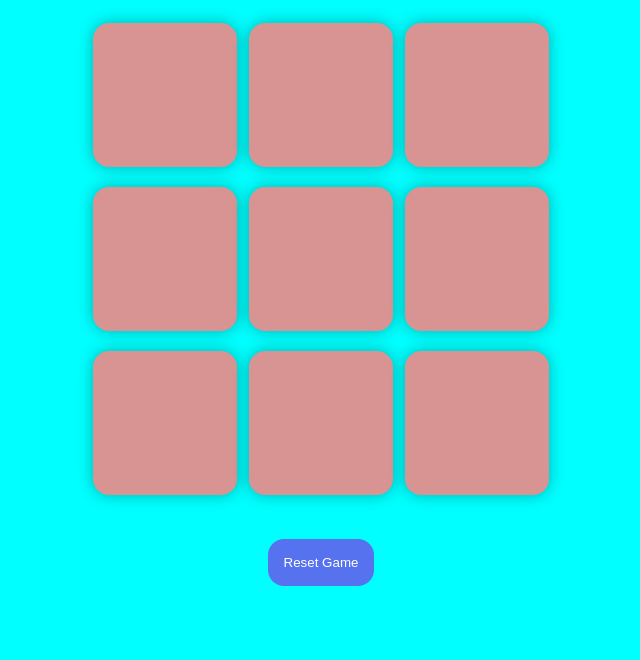
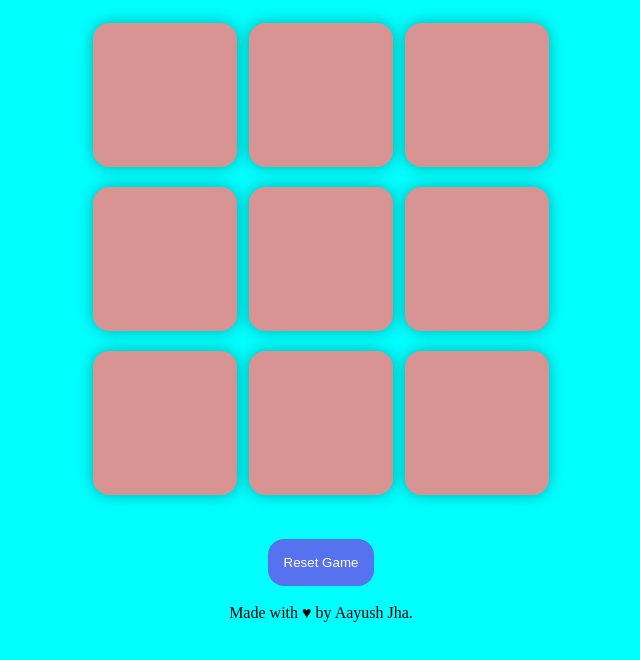
Before and after one commit to aayush4jha/Tic-Tac-Toe, a plain HTML site: page index.html in a window 1280 px wide. Shown: the part 122-782 px from the top of the page, without its empty margins (319-959 px from the left). Drawn offline with Linux system fonts and the light colour scheme.

Commit message:
Update index.html

```diff
--- a/index.html
+++ b/index.html
@@ -31,6 +31,10 @@
         </div>
         <button id="reset-btn">Reset Game</button>
     </main>
+    <footer>
+        <br>
+        <p>Made with &hearts; by Aayush Jha.</p>
+    </footer>
     <script src="app.js"></script>
 </body>
 
```
